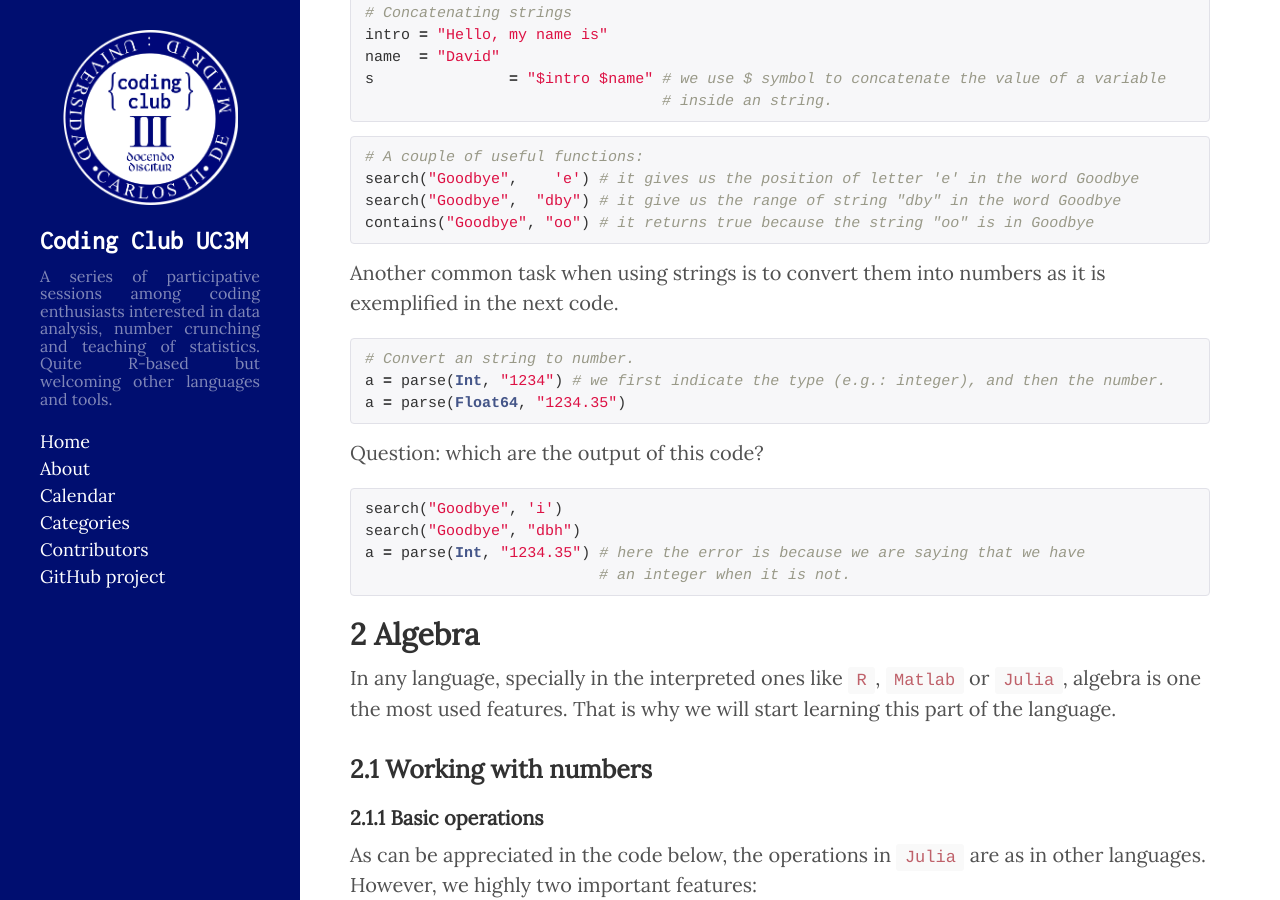
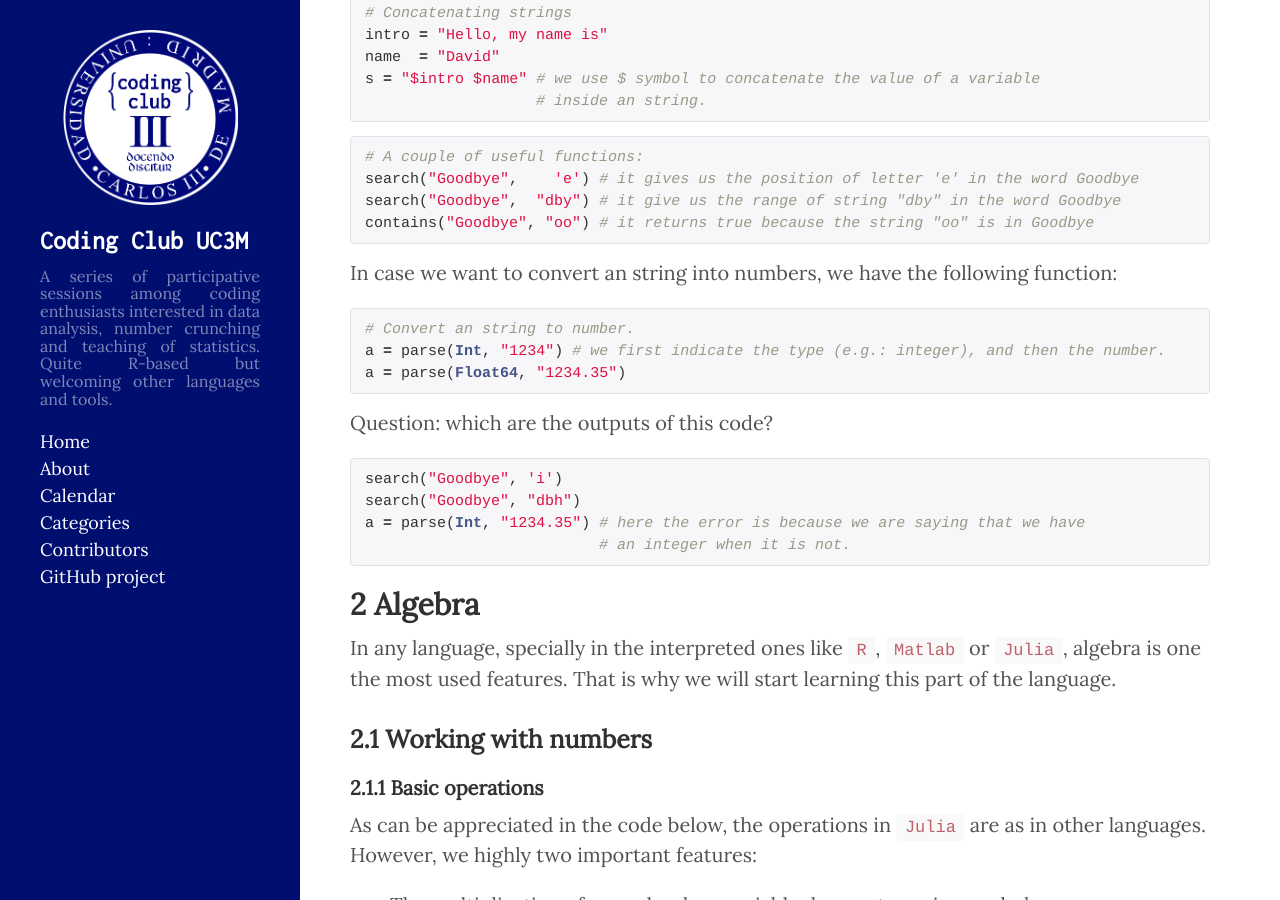
Before and after one commit to CodingClubUC3M/codingclubuc3m.github.io, a Jekyll site: the page built from _posts/2018-05-23-Introduction-Julia-hidden.md, in a window 1280 px wide and 900 px high, scrolled down 2338 px. Built offline with Jekyll 4.4.1, drawn with Linux system fonts in a browser that asks for light colours; formulas are drawn with MathJax 3; comment, search, counter and statistics services are not loaded.

Commit message:
3rd Julia

````diff
--- a/_posts/2018-05-23-Introduction-Julia-hidden.md
+++ b/_posts/2018-05-23-Introduction-Julia-hidden.md
@@ -56,8 +56,8 @@ s[2] # An string is an array of characters, so we can access to each element.
 # Concatenating strings
 intro = "Hello, my name is"
 name  = "David"
-s 		= "$intro $name" # we use $ symbol to concatenate the value of a variable
-                   		 # inside an string.
+s = "$intro $name" # we use $ symbol to concatenate the value of a variable
+	 	   # inside an string.
 ```
 
 ```julia
@@ -67,14 +67,14 @@ search("Goodbye",  "dby") # it give us the range of string "dby" in the word Goo
 contains("Goodbye", "oo") # it returns true because the string "oo" is in Goodbye
 ```
 
-Another common task when using strings is to convert them into numbers as it is exemplified in the next code.
+In case we want to convert an string into numbers, we have the following function:
 ```julia
 # Convert an string to number.
 a = parse(Int, "1234") # we first indicate the type (e.g.: integer), and then the number.
 a = parse(Float64, "1234.35")
 ```
 
-Question: which are the output of this code?
+Question: which are the outputs of this code?
 
 ```julia
 search("Goodbye", 'i')
@@ -93,7 +93,7 @@ In any language, specially in the interpreted ones like `R`, `Matlab` or `Julia`
 
 As can be appreciated in the code below, the operations in `Julia` are as in other languages. However, we highly two important features:
 
-* The multiplication of a number by a variable does not require symbol $*$.
+* The multiplication of a number by a variable does not require symbol $ * $.
 * Operators with direct assignation are defined and should be preferred due to efficiency reasons.
 
 ```julia
````
